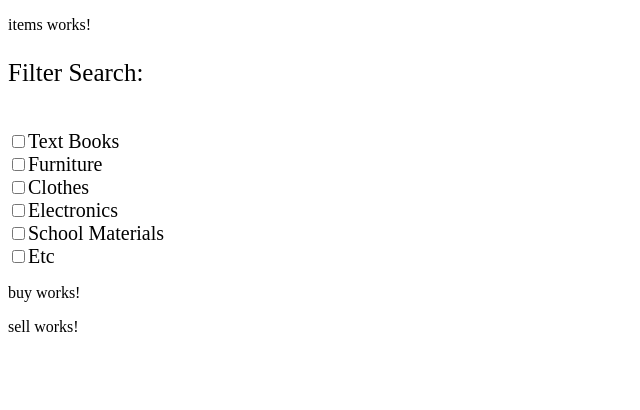
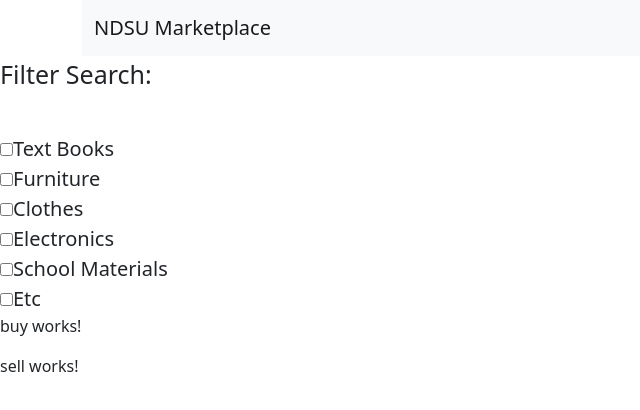
Before and after one commit to dillynewst/ndsu-marketplace, an Angular app in the folder ndsu-marketplace/: page / in a window 1280 px wide. Shown: the top 410 px of the page, without its empty margins (0-640 px from the left). Built offline with nearby package versions, Linux system fonts and the light colour scheme.

Commit message:
added bootstrap to project

```diff
--- a/ndsu-marketplace/package.json
+++ b/ndsu-marketplace/package.json
@@ -19,6 +19,8 @@
     "@angular/platform-browser": "~11.2.1",
     "@angular/platform-browser-dynamic": "~11.2.1",
     "@angular/router": "~11.2.1",
+    "bootstrap": "^5.0.0",
+    "jquery": "^3.6.0",
     "rxjs": "~6.6.0",
     "tslib": "^2.0.0",
     "zone.js": "~0.11.3"
--- a/ndsu-marketplace/src/app/items/items.component.html
+++ b/ndsu-marketplace/src/app/items/items.component.html
@@ -1 +1,7 @@
-<p>items works!</p>
+<div class="container">
+    <nav class="navbar navbar-light bg-light">
+        <div class="container-fluid">
+          <a class="navbar-brand">NDSU Marketplace</a>
+        </div>
+      </nav>
+</div>
--- a/ndsu-marketplace/src/styles.css
+++ b/ndsu-marketplace/src/styles.css
@@ -1 +1,2 @@
 /* You can add global styles to this file, and also import other style files */
+@import "~bootstrap/dist/css/bootstrap.css"
```
Also changed, not shown: 1 other file (tests, documents, lock files or other folders).
